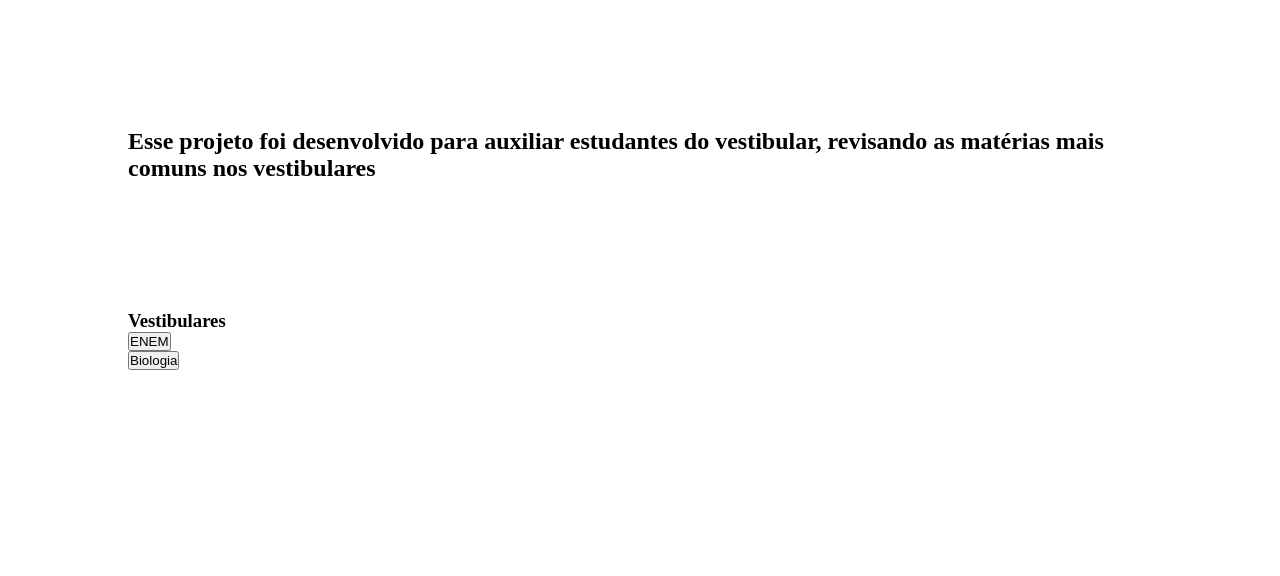
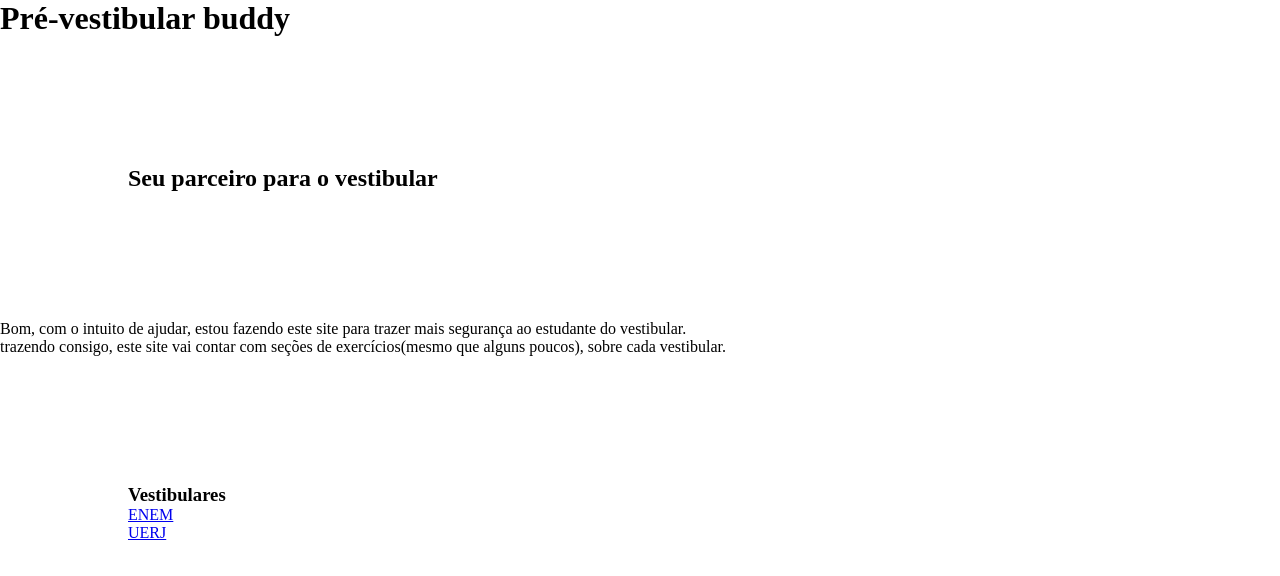
Before and after one commit to jpwf/pre-vestibular, a plain HTML site: page src/pages/index.html in a window 1280 px wide. Drawn offline with Linux system fonts and the light colour scheme.

Commit message:
index page updated

```diff
--- a/src/pages/index.html
+++ b/src/pages/index.html
@@ -1,5 +1,4 @@
 <!DOCTYPE html>
-<!-- {% set pageId = "page-home" %} -->
 <html lang="pt-br">
 
     <head>
@@ -14,17 +13,24 @@
     <body>
         <header>
             <div class="top">
-                <h2>Esse projeto foi desenvolvido para auxiliar estudantes do vestibular, revisando as matérias mais comuns nos vestibulares</h2>
+                <div class="title"><h1>Pré-vestibular buddy</h1></div><!--title-->
+                <div class="complement"><h2>Seu parceiro para o vestibular</h2></div><!--complement-->
+                <div class="explanation">
+                    <p>Bom, com o intuito de ajudar, estou fazendo este site para trazer mais segurança ao estudante do vestibular.<br>trazendo consigo, este site vai contar com seções de exercícios(mesmo que alguns poucos), sobre cada vestibular.</p>
+                </div><!--explanation-->
+
+            </div><!--top-->
+
                 <div class="vestibulares">
                     <h3>Vestibulares</h3>
                     <div class="enem">
-                        <a href="enem.html"><button id="enem">ENEM</button></a>
+                        <a href="enem.html" id="enem">ENEM</a>
                     </div><!--enem-->
                     <div class="uerj">
-                        <a href="uerj.html"><button id="biologia">Biologia</button></a>
+                        <a href="uerj.html" id="uerj">UERJ</a>
                     </div><!--uerj-->
                 </div>
-            </div><!--top-->
+
 
         </header><!--header>-->
 
```
Also changed, not shown: src/pages/enem.html (+1 -0 lines), src/pages/uerj.html (+1 -0 lines).
